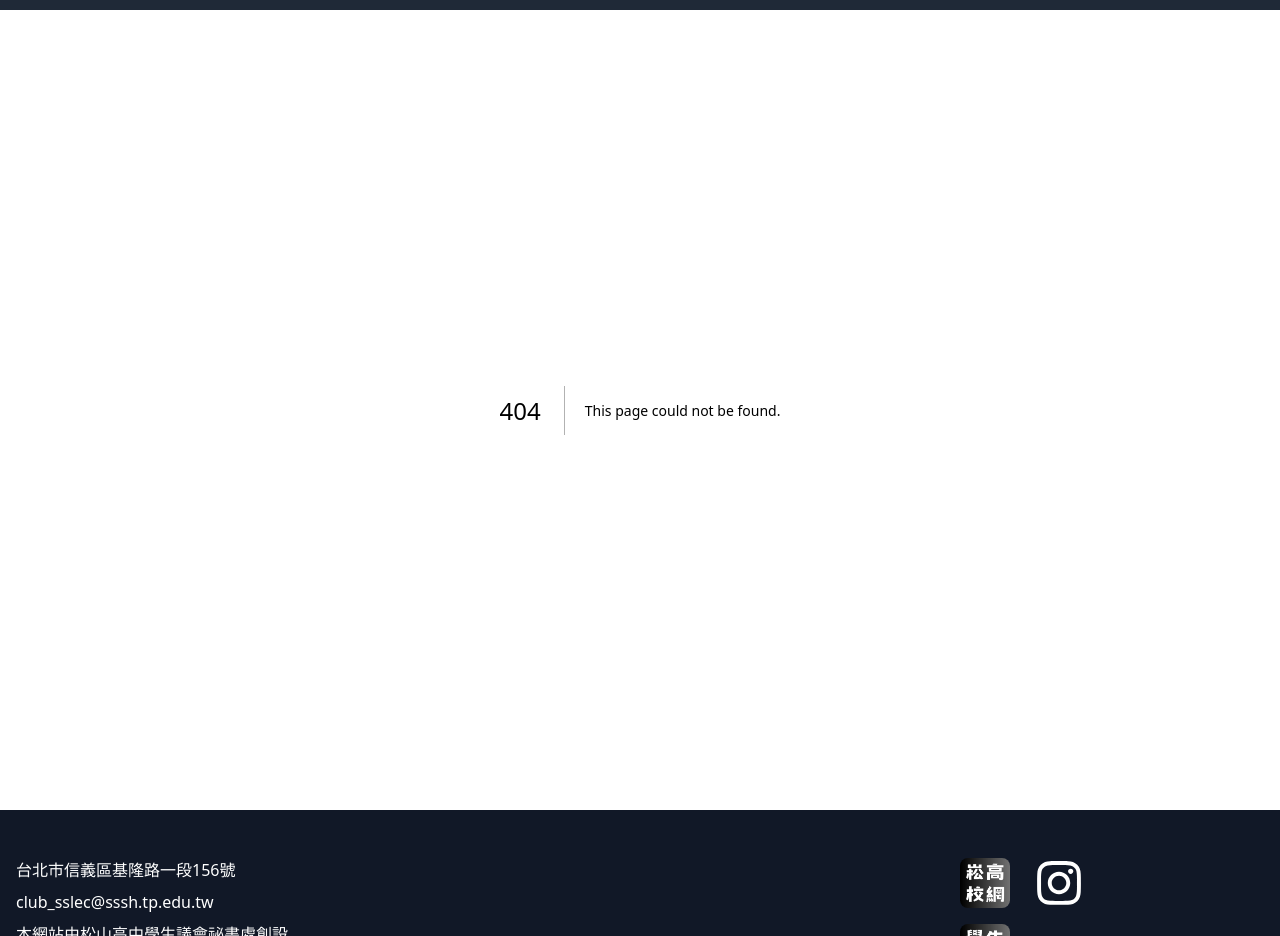
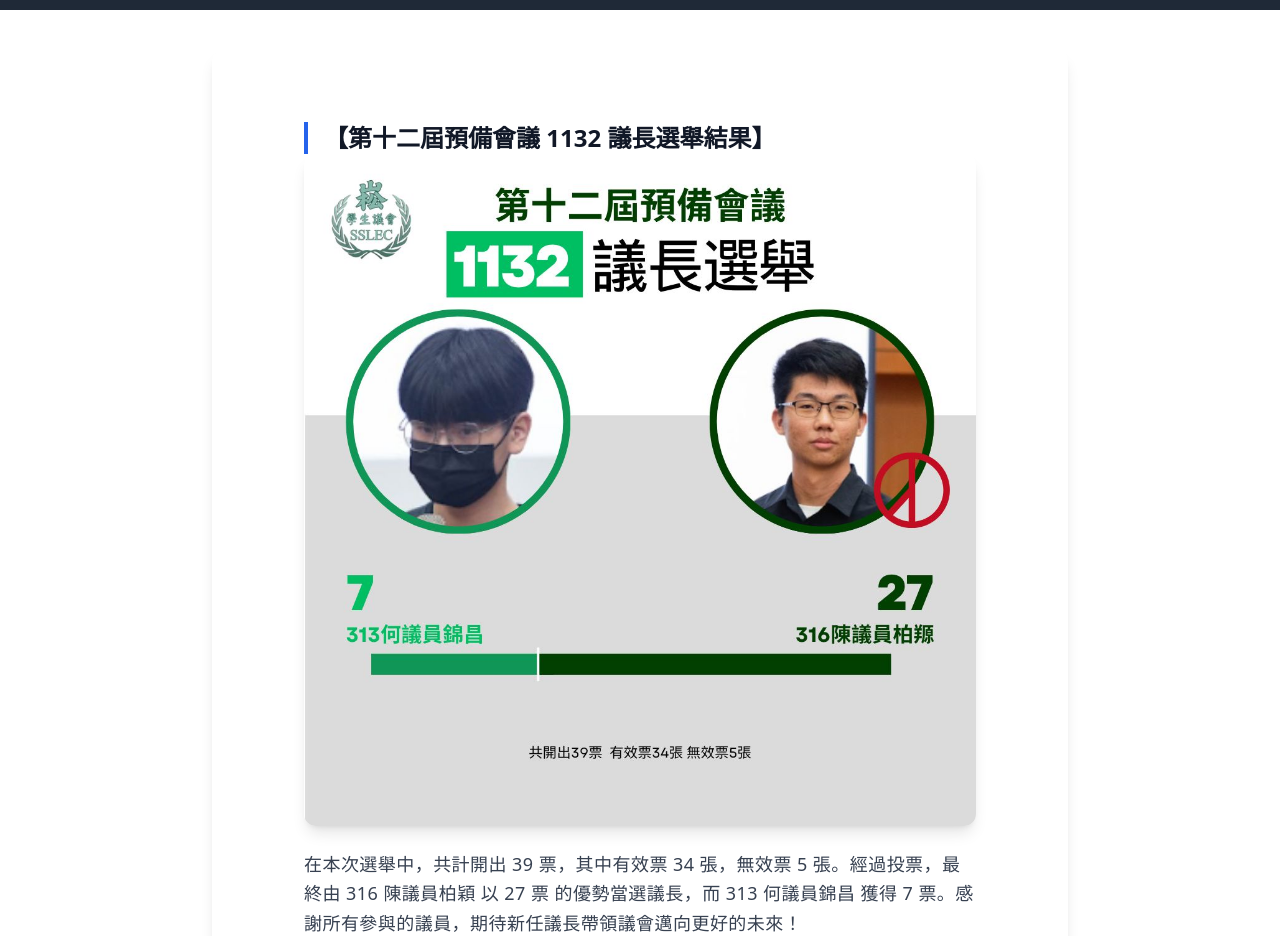
Before and after one commit to forgithub338/ssshCouncil, a Next.js app: page /news in a window 1280 px wide. Before the commit this address had no page. Shown: the part 116-1052 px from the top of the page. Built offline with nearby package versions, Linux system fonts and the light colour scheme.

Commit message:
Add News page with 12th session chairman election details

```diff
--- a/app/new/page.js
+++ /dev/null
@@ -1,7 +0,0 @@
-export default function News() {
-  return (
-    <div>
-      <h1>最新消息</h1>
-    </div>
-  );
-}
--- /dev/null
+++ b/app/news/page.js
@@ -0,0 +1,21 @@
+export default function News() {
+  return (
+    <div className="px-5 py-10 max-w-4xl mx-auto">
+      <div className="bg-white p-6 sm:p-10 rounded-xl shadow-lg">
+        <div className="max-w-2xl mx-auto">
+        <h1 className="mt-8 text-2xl font-bold text-gray-900 border-l-4 border-blue-600 pl-4">
+            【第十二屆預備會議 1132 議長選舉結果】
+          </h1>
+          <img
+            src="/news/chairmanSelect12.jpg"
+            alt="第十二屆預備會議 1132 議長選舉結果"
+            className="w-full h-auto rounded-xl shadow-lg object-cover"
+          />
+          <p className="mt-6 text-lg text-gray-700 leading-relaxed tracking-wide">
+            在本次選舉中，共計開出 39 票，其中有效票 34 張，無效票 5 張。經過投票，最終由 316 陳議員柏穎 以 27 票 的優勢當選議長，而 313 何議員錦昌 獲得 7 票。感謝所有參與的議員，期待新任議長帶領議會邁向更好的未來！
+          </p>
+        </div>
+      </div>
+    </div>
+  );
+}
--- a/components/Navbar.js
+++ b/components/Navbar.js
@@ -33,7 +33,7 @@ export default function Navbar() {
                         </a>
                     </div>
                     <div className="flex items-center">
-                        <a href="/new" className="flex items-center">
+                        <a href="/news" className="flex items-center">
                             <span className="text-white hover:text-orange-500 font-bold">議會新聞</span>
                         </a>
                     </div>
@@ -86,7 +86,7 @@ export default function Navbar() {
                             <a href="/absent" className="block text-white hover:text-orange-500 font-bold py-2">
                                 我要請假
                             </a>
-                            <a href="/new" className="block text-white hover:text-orange-500 font-bold py-2">
+                            <a href="/news" className="block text-white hover:text-orange-500 font-bold py-2">
                                 議會新聞
                             </a>
                             <a href="/transparent" className="block text-white hover:text-orange-500 font-bold py-2">
```
Also changed, not shown: public/news/chairmanSelect12.jpg (added).
